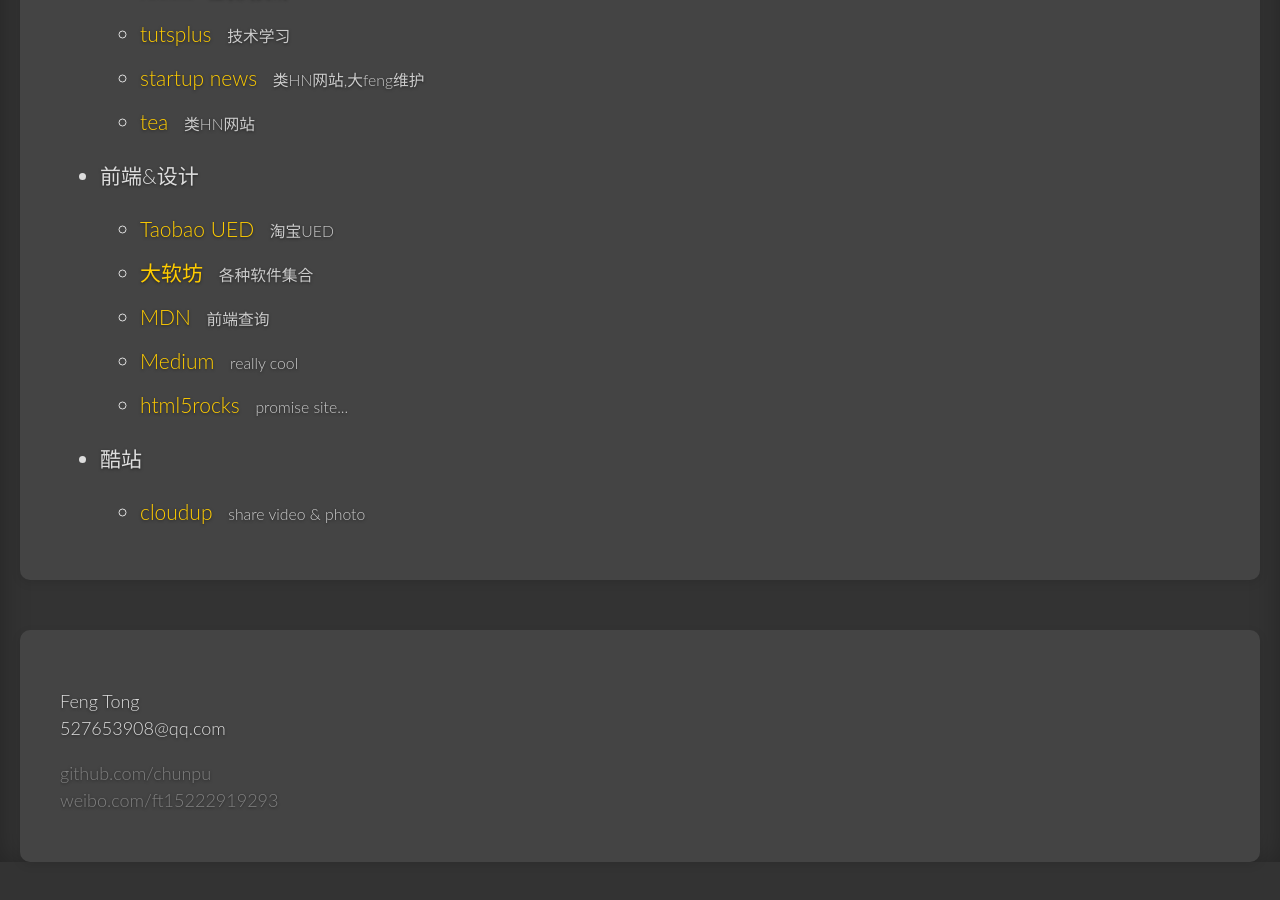
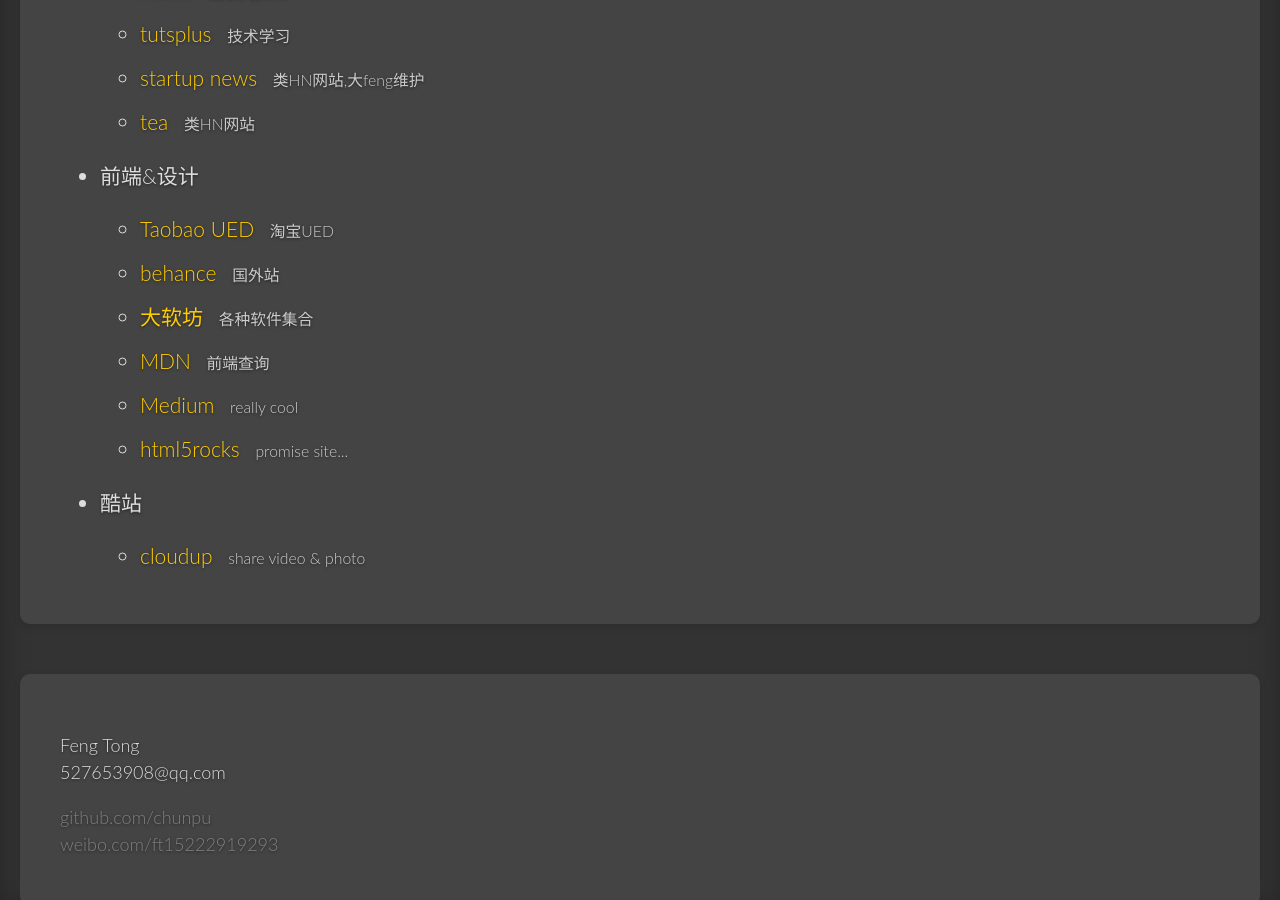
Before and after one commit to chunpu/blog, a Jekyll site: the page built from sites.html, in a window 1280 px wide and 900 px high, scrolled down 577 px. Built offline with Jekyll 4.4.1, drawn with Linux system fonts in a browser that asks for light colours; Markdown is read by kramdown in place of the engine named in the settings.

Commit message:
update sites

```diff
--- a/_data/links.yml
+++ b/_data/links.yml
@@ -9,3 +9,6 @@
 
 - name: chaojiwudi
   blog: http://www.chaojiwudi.com/
+
+- name: yuange
+  blog: http://hi.baidu.com/yuange1975
--- a/_data/sites.yml
+++ b/_data/sites.yml
@@ -32,6 +32,10 @@
     url: http://ued.taobao.org/blog/
     notes: 淘宝UED
 
+  - name: behance
+    url: http://www.behance.net/
+    notes: 国外站
+
   - name: 大软坊
     url: http://app.hustonline.net/
     notes: 各种软件集合
```
